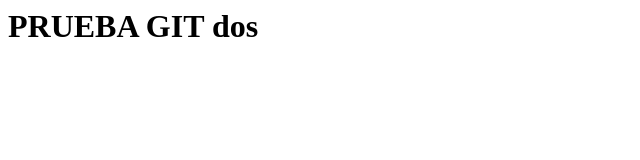
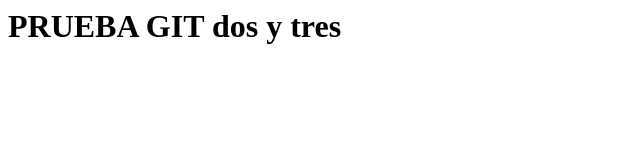
Before and after one commit to FelipeOlea32/prueba1, a plain HTML site: page index.html in a window 1280 px wide. Shown: the whole page, without its empty margins (0-640 px from the left). Drawn offline with Linux system fonts and the light colour scheme.

Commit message:
prueba 3
prueba 3

```diff
--- a/index.html
+++ b/index.html
@@ -3,6 +3,6 @@
 
 	</head>
 	<body>
-		<h1>PRUEBA GIT dos</h1>
+		<h1>PRUEBA GIT dos y tres</h1>
 	</body>
 </html>
```
